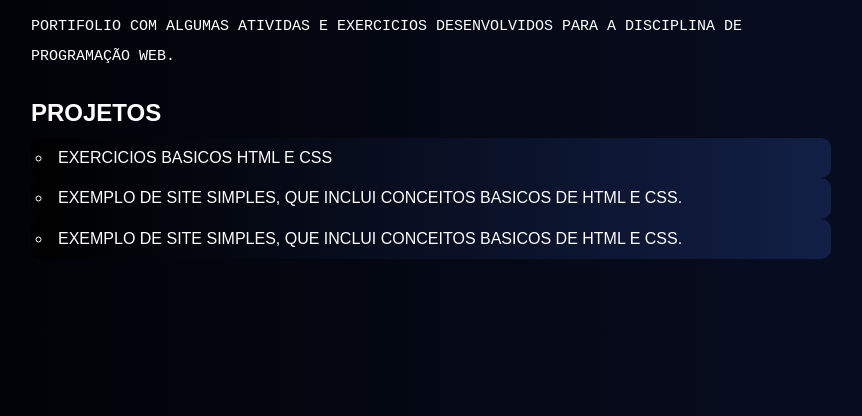
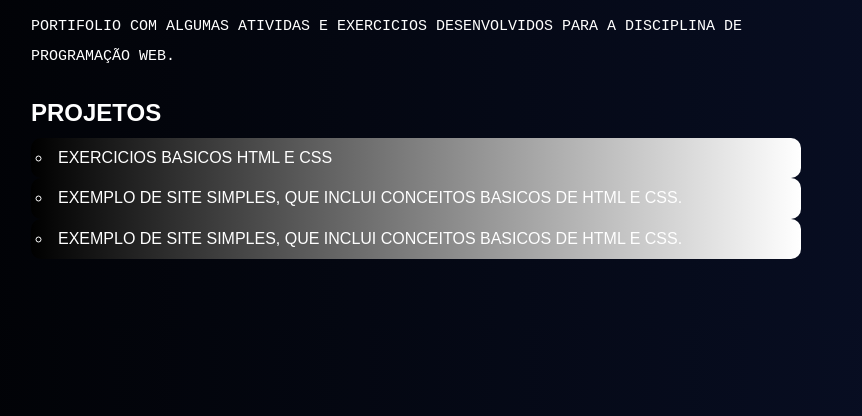
Before and after one commit to ClemersonCristiano/Portifolio-Clemerson-Cristiano, a plain HTML site: page portifolio/index.html in a window 1280 px wide. Shown: the part 384-800 px from the top of the page, without its empty margins (209-1071 px from the left). Drawn offline with Linux system fonts and the light colour scheme.

Commit message:
fix: correção no width do container

```diff
--- a/portifolio/estilo/style.css
+++ b/portifolio/estilo/style.css
@@ -18,7 +18,7 @@ body {
 }
 
 .container {
-    min-width: 450px;
+    min-width: 400px;
     max-width: 800px;
     margin: 50px auto;
     padding: 10px;
@@ -99,8 +99,9 @@ body {
 .container>.projetos>nav>ol>li,
 .Exercicios>nav>ul>li {
     padding: 5px;
-    background: linear-gradient(to left, #121f46, #000000);
+    background: linear-gradient(to left, #ffffff, #000000);
     border-radius: 10px;
+    width: 95%;
 }
 
 .container>.projetos>nav>ol>li:hover,
```
